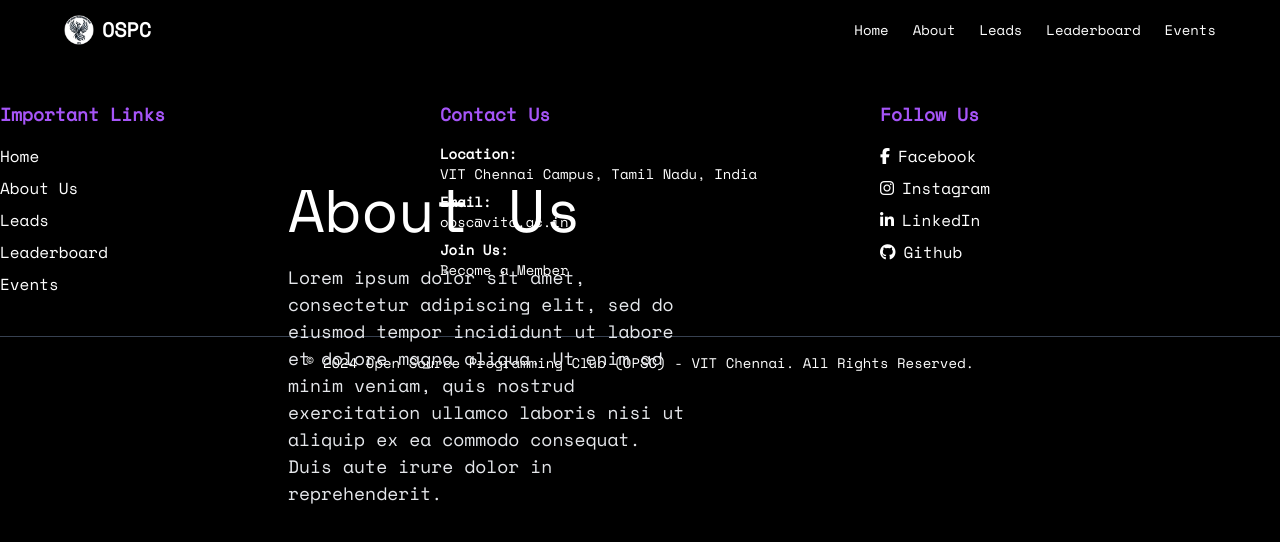
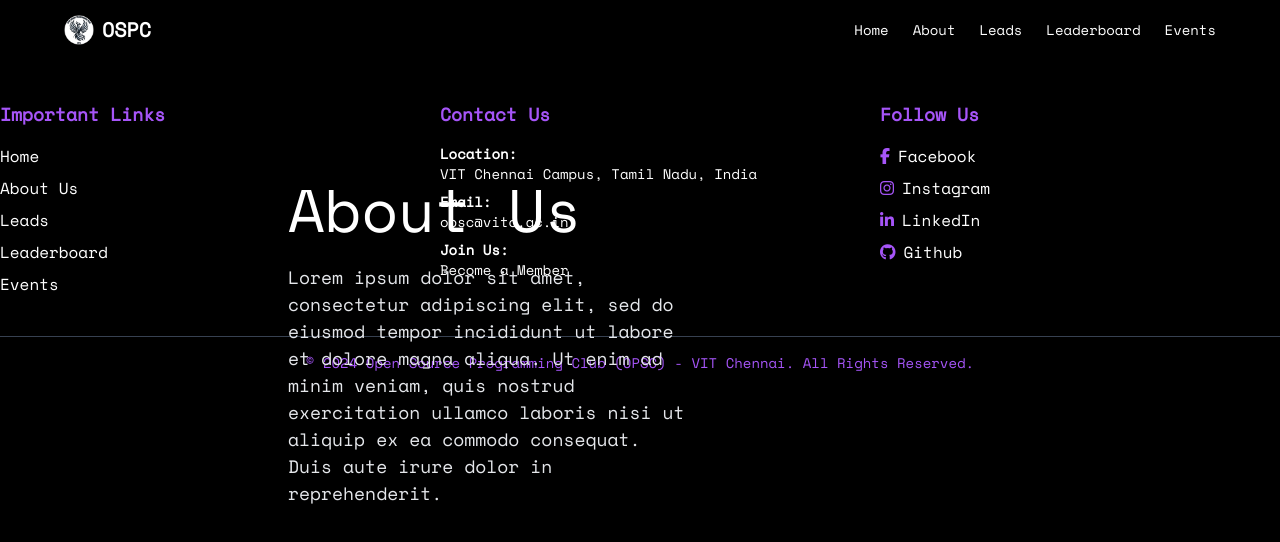
Before and after one commit to OSPC-VITC/ospc-website, a Next.js app: page /about in a window 1280 px wide. Shown: the top 542 px of the page. Built offline with nearby package versions, Linux system fonts and the light colour scheme.

Commit message:
changed some styling colors

```diff
--- a/components/Footer.tsx
+++ b/components/Footer.tsx
@@ -79,7 +79,7 @@ const Footer = () => {
                 rel="noopener noreferrer"
                 className="flex items-center gap-2 hover:text-yellow-500 transition-colors"
               >
-                <i className="fab fa-facebook-f"></i> Facebook
+                <i className="fab fa-facebook-f text-[#a655f8]"></i> Facebook
               </a>
             </li>
             <li>
@@ -89,7 +89,7 @@ const Footer = () => {
                 rel="noopener noreferrer"
                 className="flex items-center gap-2 hover:text-yellow-500 transition-colors"
               >
-                <i className="fab fa-instagram"></i> Instagram
+                <i className="fab fa-instagram text-[#a655f8]"></i> Instagram
               </a>
             </li>
             <li>
@@ -99,7 +99,7 @@ const Footer = () => {
                 rel="noopener noreferrer"
                 className="flex items-center gap-2 hover:text-yellow-500 transition-colors"
               >
-                <i className="fab fa-linkedin-in"></i> LinkedIn
+                <i className="fab fa-linkedin-in text-[#a655f8]"></i> LinkedIn
               </a>
             </li>
             <li>
@@ -109,7 +109,7 @@ const Footer = () => {
                 rel="noopener noreferrer"
                 className="flex items-center gap-2 hover:text-yellow-500 transition-colors"
               >
-                <i className="fab fa-github"></i> Github
+                <i className="fab fa-github text-[#a655f8]"></i> Github
               </a>
             </li>
           </ul>
@@ -118,7 +118,7 @@ const Footer = () => {
       </section>
 
       <div className="border-t border-gray-700 mt-10 pt-4">
-        <p className="text-center text-sm">
+        <p className="text-center text-sm text-[#a655f8]">
           © {new Date().getFullYear()} Open Source Programming Club (OPSC) - VIT Chennai. All Rights Reserved.
         </p>
       </div>
```
